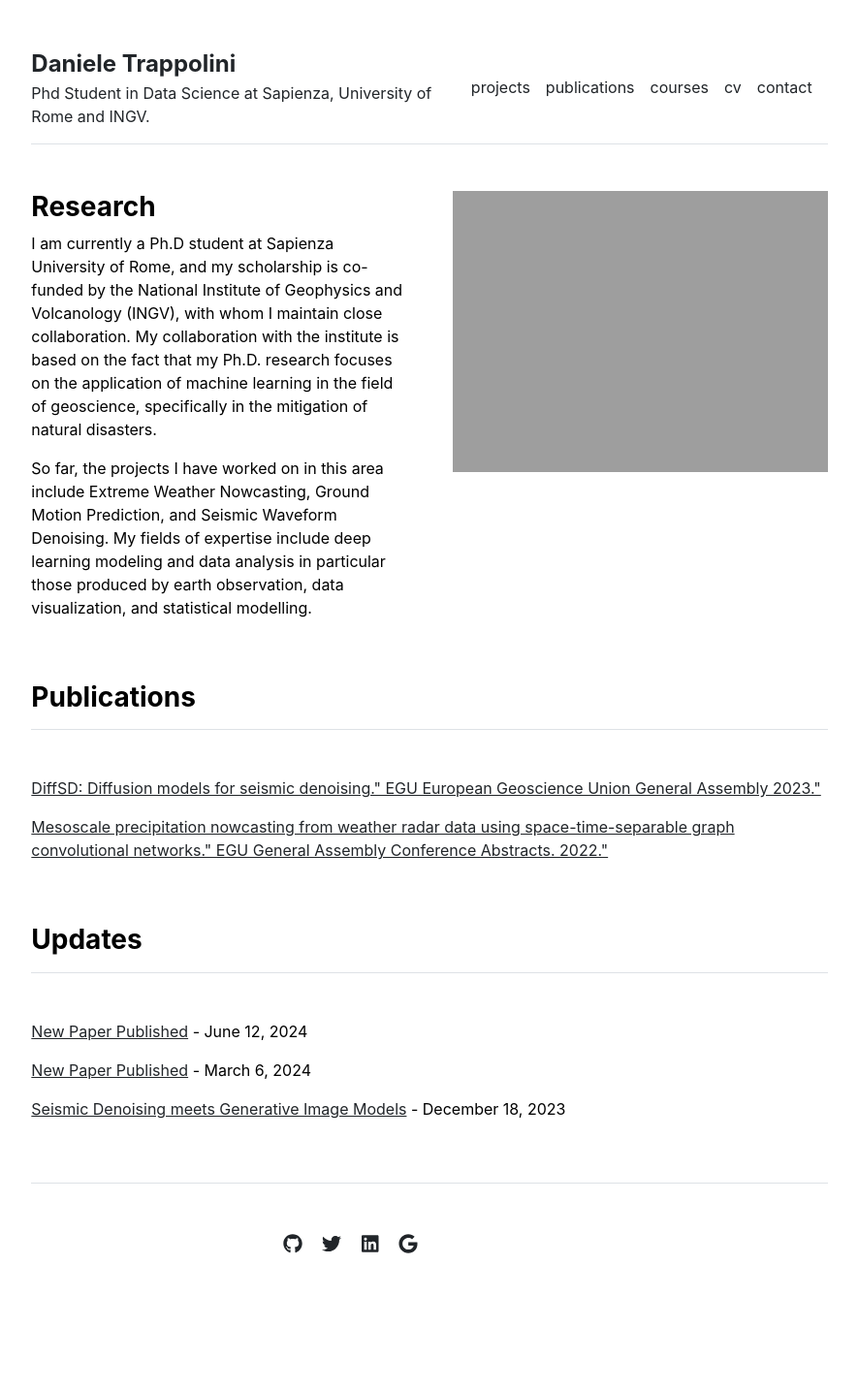
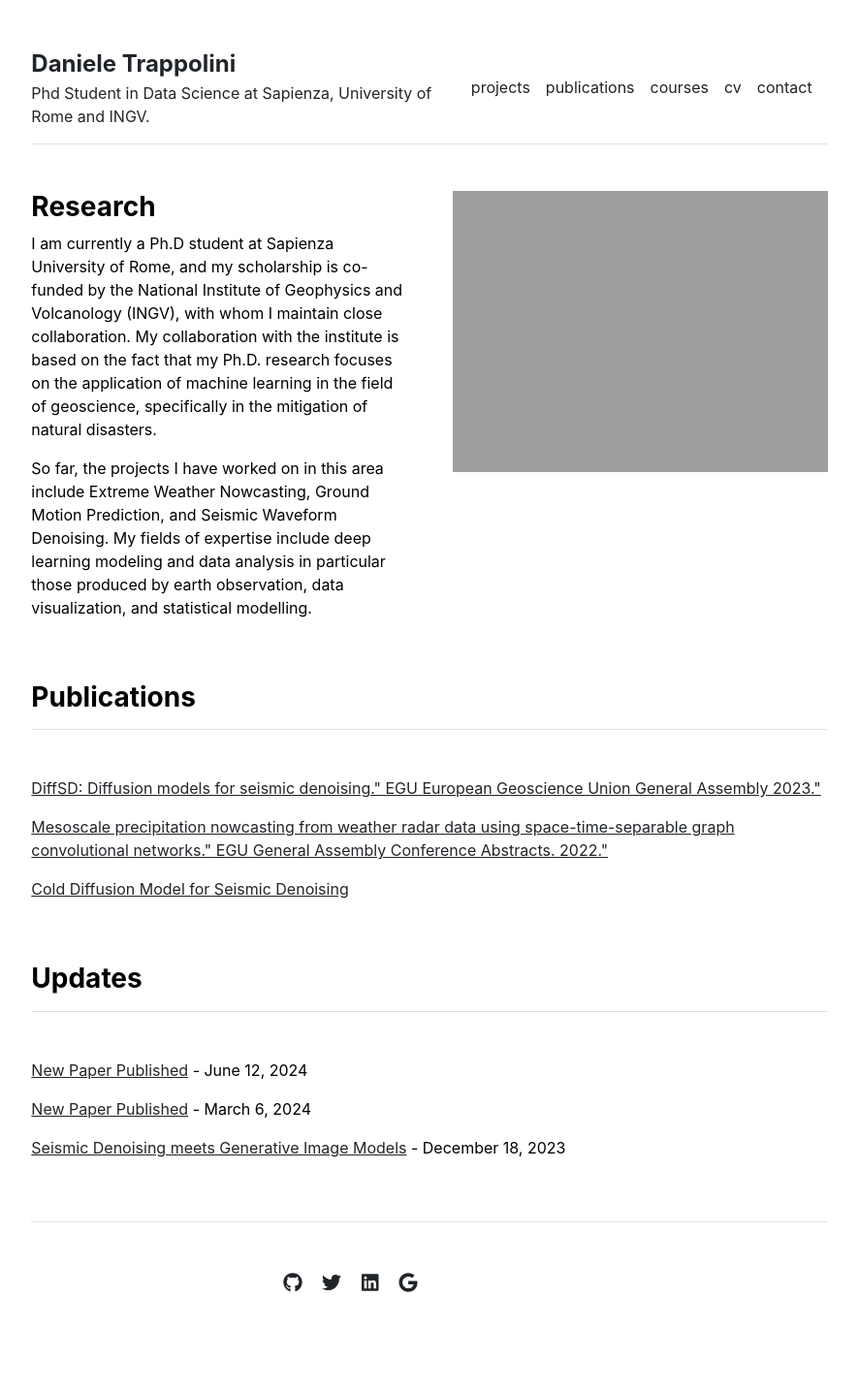
Before and after one commit to Daniele-Trappolini/Daniele-Trappolini.github.io, a Jekyll site: the page built from index.md, in a window 1280 px wide. Shown: the whole page at 97% size, without its empty margins (197-1082 px from the left). Built offline with Jekyll 4.4.1, drawn with Linux system fonts in a browser that asks for light colours; before the commit the page ends 1395 px from its top, so only the background shows below that.

Commit message:
Commit 12

```diff
--- a/_data/publications.yml
+++ b/_data/publications.yml
@@ -1,7 +1,8 @@
 featured:
 - {name: 'DiffSD: Diffusion models for seismic denoising." EGU European Geoscience Union General Assembly 2023."', url: 'https://meetingorganizer.copernicus.org/EGU23/EGU23-13811.html'}
 - {name: 'Mesoscale precipitation nowcasting from weather radar data using space-time-separable graph convolutional networks." EGU General Assembly Conference Abstracts. 2022."', url: 'https://ui.adsabs.harvard.edu/abs/2022EGUGA..24.5361T/abstract'}
-
+- {name: 'Cold Diffusion Model for Seismic Denoising', url:'https://agupubs.onlinelibrary.wiley.com/doi/10.1029/2024JH000179'}
 index:
 - {name: 'DiffSD: Diffusion models for seismic denoising." EGU European Geoscience Union General Assembly 2023."', url: 'https://meetingorganizer.copernicus.org/EGU23/EGU23-13811.html'}
 - {name: 'Mesoscale precipitation nowcasting from weather radar data using space-time-separable graph convolutional networks." EGU General Assembly Conference Abstracts. 2022."', url: 'https://ui.adsabs.harvard.edu/abs/2022EGUGA..24.5361T/abstract'}
+- {name: 'Cold Diffusion Model for Seismic Denoising', url:'https://agupubs.onlinelibrary.wiley.com/doi/10.1029/2024JH000179'}
--- a/_layouts/courses.html
+++ b/_layouts/courses.html
@@ -12,6 +12,7 @@ layout: default
         <p><a href="{{ site.github.url }}/courses/{{ course.url }}">{{ course.name }}</a></p>
         {% if course.slides %}
           <p><a href="{{ site.github.url }}/{{ course.slides }}" target="_blank">View Slides</a></p>
+          <iframe src="{{ site.github.url }}/{{ course.slides }}" style="width: 100%; height: 600px;" frameborder="0"></iframe>
         {% endif %}
       </div>
     {% endfor %}
```
